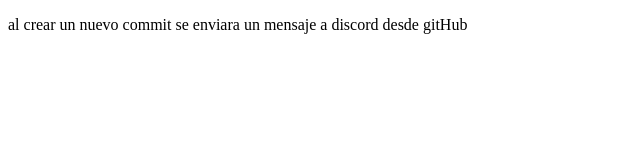
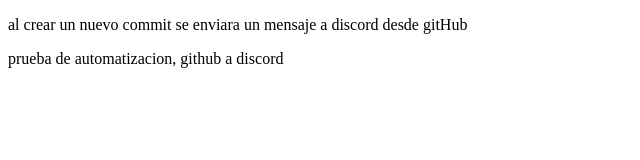
Before and after one commit to GinaTamayo/zapier, a plain HTML site: page index.html in a window 1280 px wide. Shown: the whole page, without its empty margins (0-640 px from the left). Drawn offline with Linux system fonts and the light colour scheme.

Commit message:
prueba automatizacion

```diff
--- a/index.html
+++ b/index.html
@@ -8,6 +8,7 @@
 <body>
     <article>
 <p>al crear un nuevo commit se enviara un mensaje a discord desde gitHub</p>
+<p>prueba de automatizacion, github a discord</p>
     </article>
 </body>
 </html>
```
